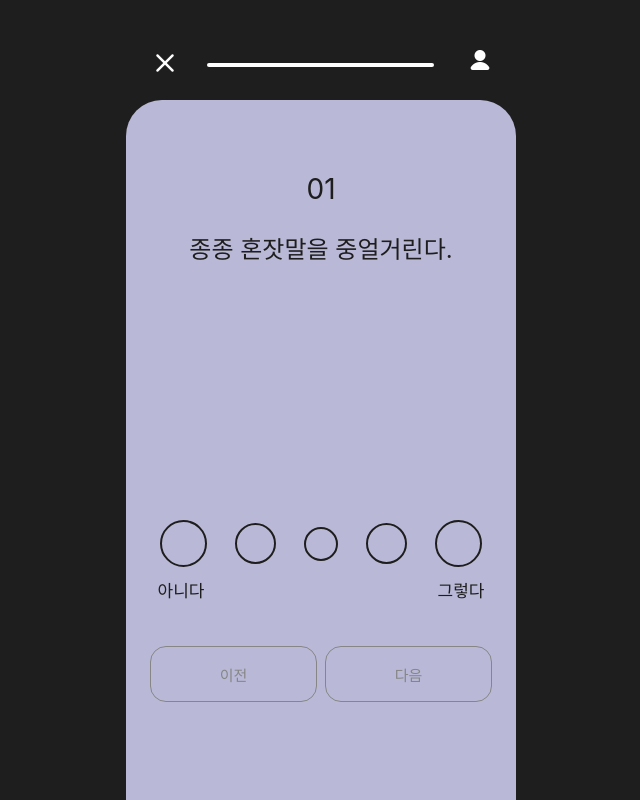
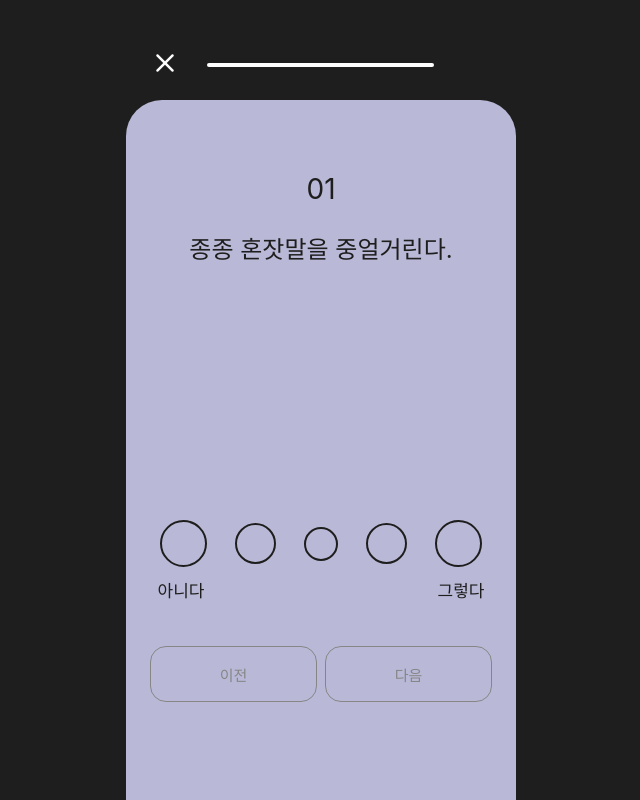
Before and after one commit to Club-PARD/UJaCha_WEB, a React (Create React App) app: page /test in a window 1280 px wide. Shown: the whole page, without its empty margins (319-959 px from the left). Built offline with nearby package versions, Linux system fonts and the light colour scheme; no server answers; a web font is replaced by a local one.

Commit message:
feat : 사용자 유무에 따른 마이페이지 버튼 활성화

```diff
--- a/src/Pages/MyPage/Components/Header.js
+++ b/src/Pages/MyPage/Components/Header.js
@@ -1,11 +1,29 @@
 import styled from "styled-components";
 import { Img, MyLink } from "../../../Layout/Layout";
 import { Line } from "recharts";
+import { useNavigate } from "react-router-dom";
 
 function Header() {
+  const navigate = useNavigate();
+
+  const handleCloseButton = () => {
+    const jwt = sessionStorage.getItem("jwtToken");
+    if (jwt) {
+      navigate("/home");
+    } else {
+      navigate("/");
+    }
+  };
+
   return (
     <HeaderContainer>
-      <MyLink to = "/home"><Img src="img/x-close.png" alt="x-close" width="30px" height="30px" /></MyLink>
+      <Img
+        src="img/x-close.png"
+        alt="x-close"
+        width="30px"
+        height="30px"
+        onClick={handleCloseButton}
+      />
     </HeaderContainer>
   );
 }
--- a/src/Pages/TestPage/Components/TestHeader.js
+++ b/src/Pages/TestPage/Components/TestHeader.js
@@ -13,6 +13,7 @@ function TestHeader() {
   const [showHeader, setShowHeader] = useState(false);
   const [isModalOpen, setIsModalOpen] = useState(false);
   const [exceptionLink, setExceptionLink] = useState("");
+  const jwt = sessionStorage.getItem("jwtToken");
 
   useEffect(() => {
     const timer = setTimeout(() => {
@@ -69,12 +70,16 @@ function TestHeader() {
             height="21.388px"
           />
         )}
+        {jwt ? (
           <ImgOpacity50
             src="img/user-02.png"
             alt="user-02"
             height="24px"
             onClick={handleMypageButton}
           />
+        ) : (
+          <Box></Box>
+        )}
       </HeaderContainer>
       <Modal
         isOpen={isModalOpen}
@@ -118,4 +123,9 @@ const ProgressBar = styled.div`
   }
 `;
 
+const Box = styled.div`
+  width: 24px;
+  height: 24px;
+`;
+
 export default TestHeader;
```
Lines whose indentation alone changed are shown as unchanged.
